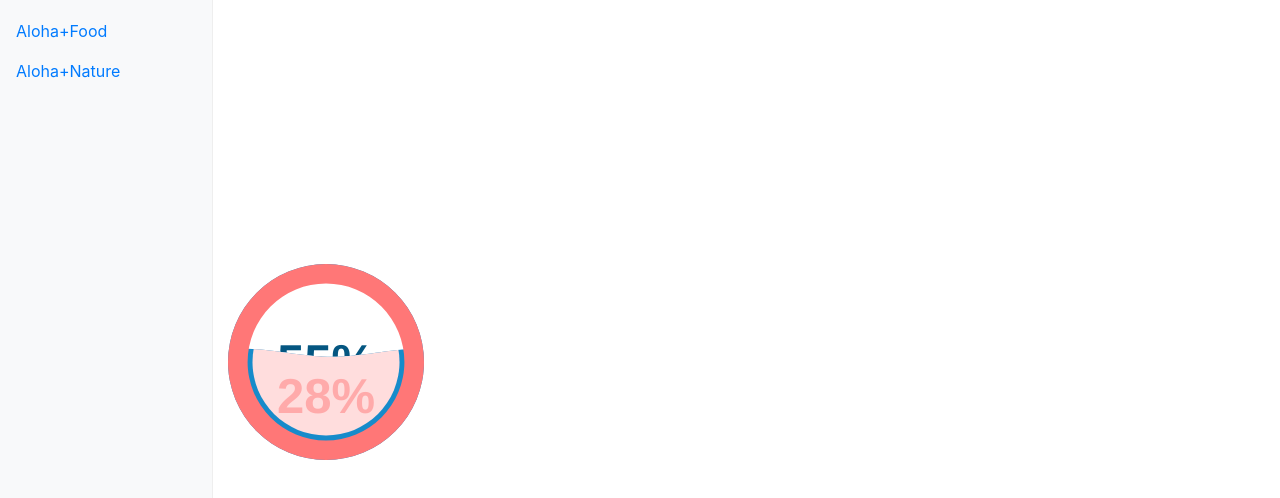
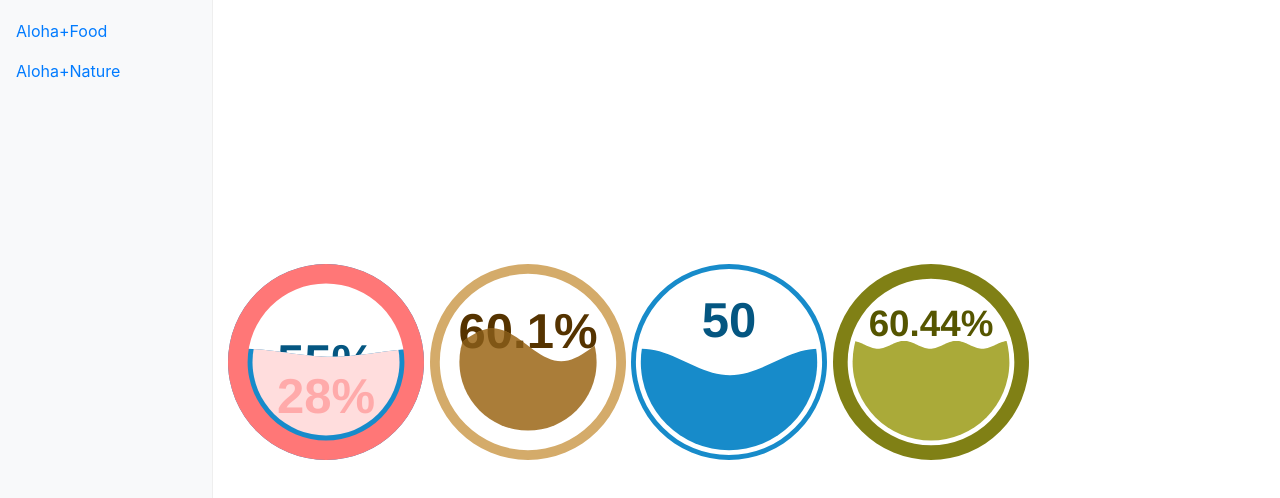
Before and after one commit to HACC17/Visualizers, a website: page HACC-AP/analytics.html in a window 1280 px wide. Shown: the part 140-638 px from the top of the page. Drawn offline with nearby package versions, Linux system fonts and the light colour scheme.

Commit message:
Analytics

```diff
--- a/HACC-AP/analytics.html
+++ b/HACC-AP/analytics.html
@@ -75,10 +75,10 @@
           <h1>Dashboard</h1>
 			<svg id="fillgauge1" width="97%" height="250" onclick="gauge1.update(NewValue());"></svg>
 			<svg id="fillgauge2" width="19%" height="200" onclick="gauge2.update(NewValue());"></svg>
-<!-- 			<svg id="fillgauge3" width="19%" height="200" onclick="gauge3.update(NewValue());"></svg>
+			<svg id="fillgauge3" width="19%" height="200" onclick="gauge3.update(NewValue());"></svg>
 			<svg id="fillgauge4" width="19%" height="200" onclick="gauge4.update(NewValue());"></svg>
 			<svg id="fillgauge5" width="19%" height="200" onclick="gauge5.update(NewValue());"></svg>
-			<svg id="fillgauge6" width="19%" height="200" onclick="gauge6.update(NewValue());"></svg> -->
+		<!-- 	<svg id="fillgauge6" width="19%" height="200" onclick="gauge6.update(NewValue());"></svg> -->
 			<script language="JavaScript">
 				var gauge2 = loadLiquidFillGauge("fillgauge2", 55);
 				var config1 = liquidFillGaugeDefaultSettings();
@@ -101,48 +101,48 @@
 				config2.waveAnimateTime = 2000;
 				config2.waveHeight = 0.3;
 				config2.waveCount = 1;
-				<!-- var gauge3 = loadLiquidFillGauge("fillgauge3", 60.1, config2); -->
-				<!-- var config3 = liquidFillGaugeDefaultSettings(); -->
-				<!-- config3.textVertPosition = 0.8; -->
-				<!-- config3.waveAnimateTime = 5000; -->
-				<!-- config3.waveHeight = 0.15; -->
-				<!-- config3.waveAnimate = false; -->
-				<!-- config3.waveOffset = 0.25; -->
-				<!-- config3.valueCountUp = false; -->
-				<!-- config3.displayPercent = false; -->
-				<!-- var gauge4 = loadLiquidFillGauge("fillgauge4", 50, config3); -->
-				<!-- var config4 = liquidFillGaugeDefaultSettings(); -->
-				<!-- config4.circleThickness = 0.15; -->
-				<!-- config4.circleColor = "#808015"; -->
-				<!-- config4.textColor = "#555500"; -->
-				<!-- config4.waveTextColor = "#FFFFAA"; -->
-				<!-- config4.waveColor = "#AAAA39"; -->
-				<!-- config4.textVertPosition = 0.8; -->
-				<!-- config4.waveAnimateTime = 1000; -->
-				<!-- config4.waveHeight = 0.05; -->
-				<!-- config4.waveAnimate = true; -->
-				<!-- config4.waveRise = false; -->
-				<!-- config4.waveHeightScaling = false; -->
-				<!-- config4.waveOffset = 0.25; -->
-				<!-- config4.textSize = 0.75; -->
-				<!-- config4.waveCount = 3; -->
-				<!-- var gauge5 = loadLiquidFillGauge("fillgauge5", 60.44, config4); -->
-				<!-- var config5 = liquidFillGaugeDefaultSettings(); -->
-				<!-- config5.circleThickness = 0.4; -->
-				<!-- config5.circleColor = "#6DA398"; -->
-				<!-- config5.textColor = "#0E5144"; -->
-				<!-- config5.waveTextColor = "#6DA398"; -->
-				<!-- config5.waveColor = "#246D5F"; -->
-				<!-- config5.textVertPosition = 0.52; -->
-				<!-- config5.waveAnimateTime = 5000; -->
-				<!-- config5.waveHeight = 0; -->
-				<!-- config5.waveAnimate = false; -->
-				<!-- config5.waveCount = 2; -->
-				<!-- config5.waveOffset = 0.25; -->
-				<!-- config5.textSize = 1.2; -->
-				<!-- config5.minValue = 30; -->
-				<!-- config5.maxValue = 150 -->
-				<!-- config5.displayPercent = false; -->
+				var gauge3 = loadLiquidFillGauge("fillgauge3", 60.1, config2);
+				var config3 = liquidFillGaugeDefaultSettings();
+				config3.textVertPosition = 0.8;
+				config3.waveAnimateTime = 5000;
+				config3.waveHeight = 0.15;
+				config3.waveAnimate = false;
+				config3.waveOffset = 0.25;
+				config3.valueCountUp = false;
+				config3.displayPercent = false;
+				var gauge4 = loadLiquidFillGauge("fillgauge4", 50, config3);
+				var config4 = liquidFillGaugeDefaultSettings();
+				config4.circleThickness = 0.15;
+				config4.circleColor = "#808015";
+				config4.textColor = "#555500";
+				config4.waveTextColor = "#FFFFAA";
+				config4.waveColor = "#AAAA39";
+				config4.textVertPosition = 0.8;
+				config4.waveAnimateTime = 1000;
+				config4.waveHeight = 0.05;
+				config4.waveAnimate = true;
+				config4.waveRise = false;
+				config4.waveHeightScaling = false;
+				config4.waveOffset = 0.25;
+				config4.textSize = 0.75;
+				config4.waveCount = 3;
+				var gauge5 = loadLiquidFillGauge("fillgauge5", 60.44, config4);
+				var config5 = liquidFillGaugeDefaultSettings();
+				config5.circleThickness = 0.4;
+				config5.circleColor = "#6DA398";
+				config5.textColor = "#0E5144";
+				config5.waveTextColor = "#6DA398";
+				config5.waveColor = "#246D5F";
+				config5.textVertPosition = 0.52;
+				config5.waveAnimateTime = 5000;
+				config5.waveHeight = 0;
+				config5.waveAnimate = false;
+				config5.waveCount = 2;
+				config5.waveOffset = 0.25;
+				config5.textSize = 1.2;
+				config5.minValue = 30;
+				config5.maxValue = 150
+				config5.displayPercent = false;
 				<!-- var gauge6 = loadLiquidFillGauge("fillgauge6", 120, config5); -->
 
 				function NewValue(){
```
